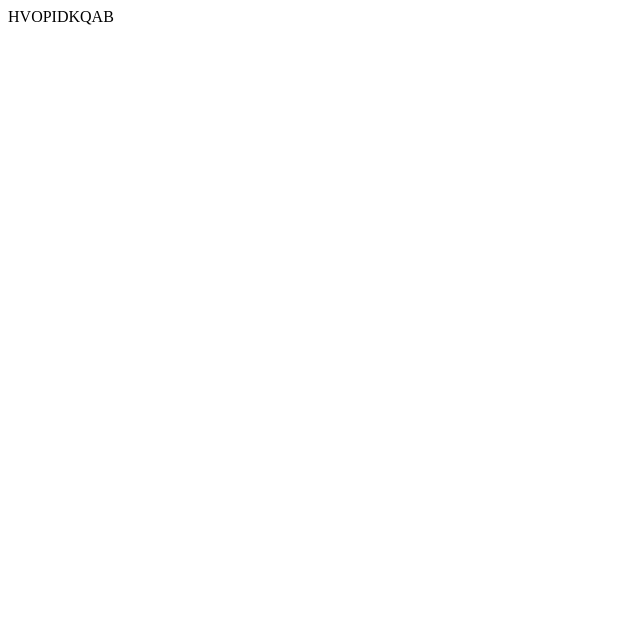
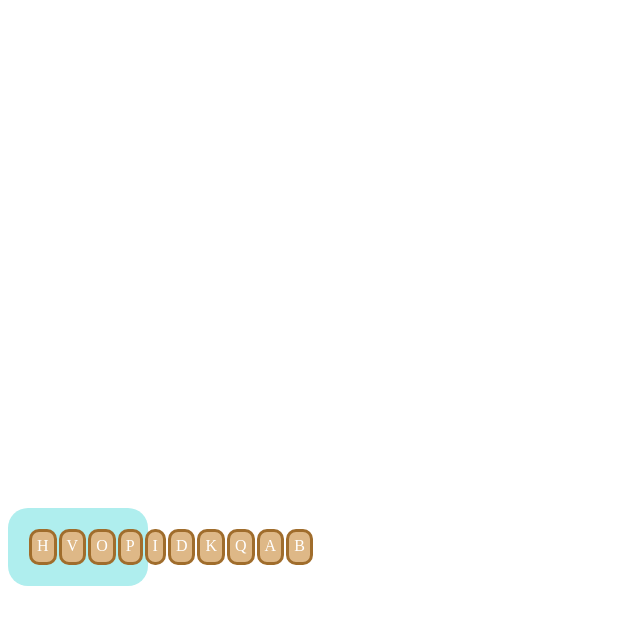
Before and after one commit to bgreenawald/bananagrams, a Flask app: page /1 in a window 1280 px wide. Before the commit the part shown is almost empty. Shown: the top 625 px of the page, without its empty margins (0-640 px from the left). Run offline with Flask 2, Linux system fonts and the light colour scheme.

Commit message:
Fixed syntax error in board

```diff
--- a/app.py
+++ b/app.py
@@ -9,6 +9,7 @@ import simplejson
 from apscheduler.schedulers.background import BackgroundScheduler
 from flask import Flask, json, render_template, request, Response
 from flask_cors import CORS
+from flask_scss import Scss
 from flask_socketio import emit, join_room, SocketIO
 
 from game import Game, GameException
@@ -20,9 +21,7 @@ app.config["SECRET_KEY"] = "secret!"
 socketio = SocketIO(app)
 
 # Add Sass
-from flask_scss import Scss
 Scss(app, static_dir='static/styles/css', asset_dir='static/styles/scss')
-app._static_folder = './static'
 
 # Initialize CORS
 CORS(app)
--- a/static/styles/css/board.css
+++ b/static/styles/css/board.css
@@ -0,0 +1,59 @@
+#parent {
+  position: relative;
+  height: 500px;
+  font-family: arial;
+  font-style: bold;
+}
+
+#board {
+  display: grid;
+  grid-template-columns: repeat(20, 1fr);
+  grid-template-rows: repeat(20, 1fr);
+  box-sizing: border-box;
+  top: 0;
+  right: 0;
+  position: absolute;
+}
+
+#board {
+  background-color: lightgray;
+}
+
+#bench {
+  background-color: paleturquoise;
+  border-radius: 20px;
+  display: flex;
+  padding: 20px;
+  width: 100px;
+}
+
+.cell {
+  z-index: 50;
+  text-align: center;
+  align-items: center;
+  justify-content: center;
+  display: flex;
+}
+
+.tile {
+  padding: 5px;
+  background-color: #d6a76b;
+  z-index: 1;
+  color: white;
+  cursor: pointer;
+  background-color: burlywood;
+  border-radius: 10px;
+  width: 20px;
+  height: 20px;
+  text-align: center;
+  border: 3px solid #a06d2c;
+  margin: 1px;
+  z-index: 999;
+}
+
+.cell.over {
+  opacity: 0.2;
+  background-color: black;
+}
+
+/*# sourceMappingURL=board.css.map */
--- a/static/styles/scss/board.scss
+++ b/static/styles/scss/board.scss
@@ -24,7 +24,7 @@
   border-radius: 20px;
   display: flex;
   padding: 20px;
-  width: ;
+  width: 100px;
 }
 
 .cell {
```
Also changed, not shown: 1 other file.
